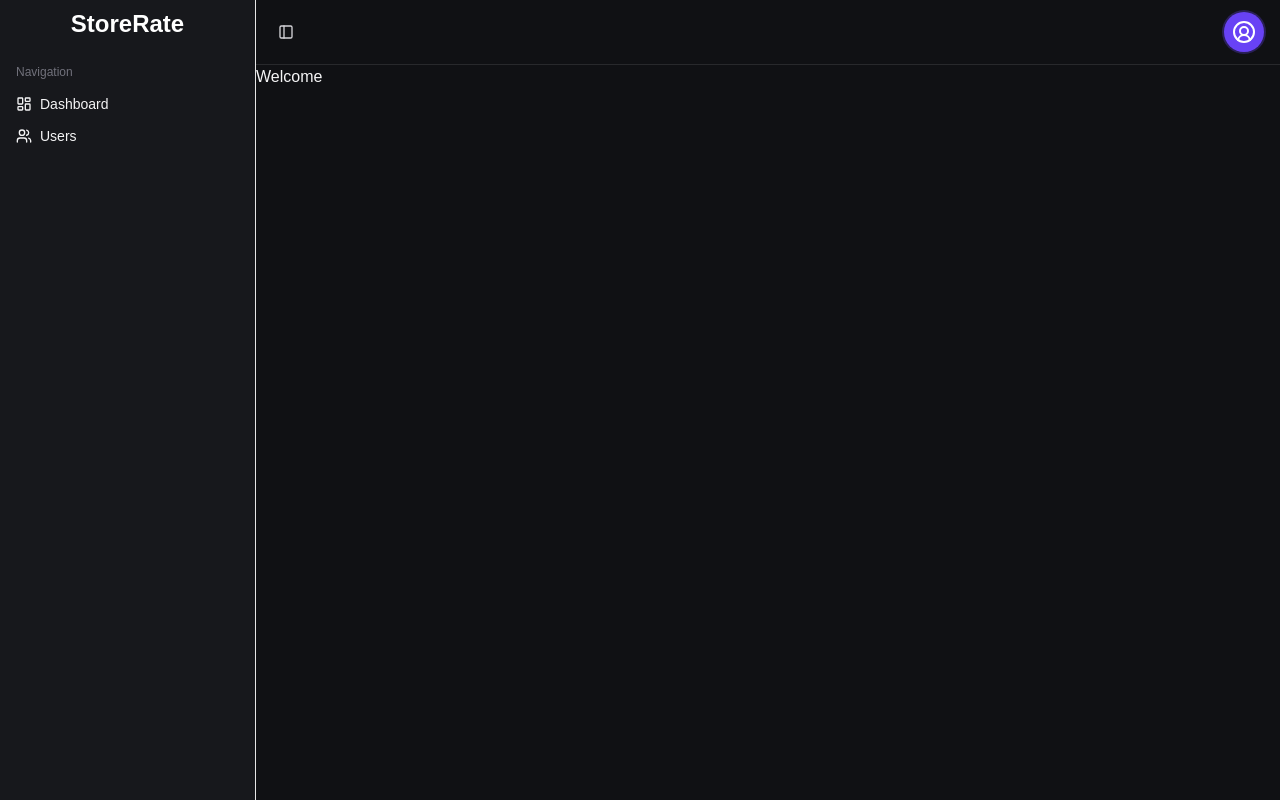
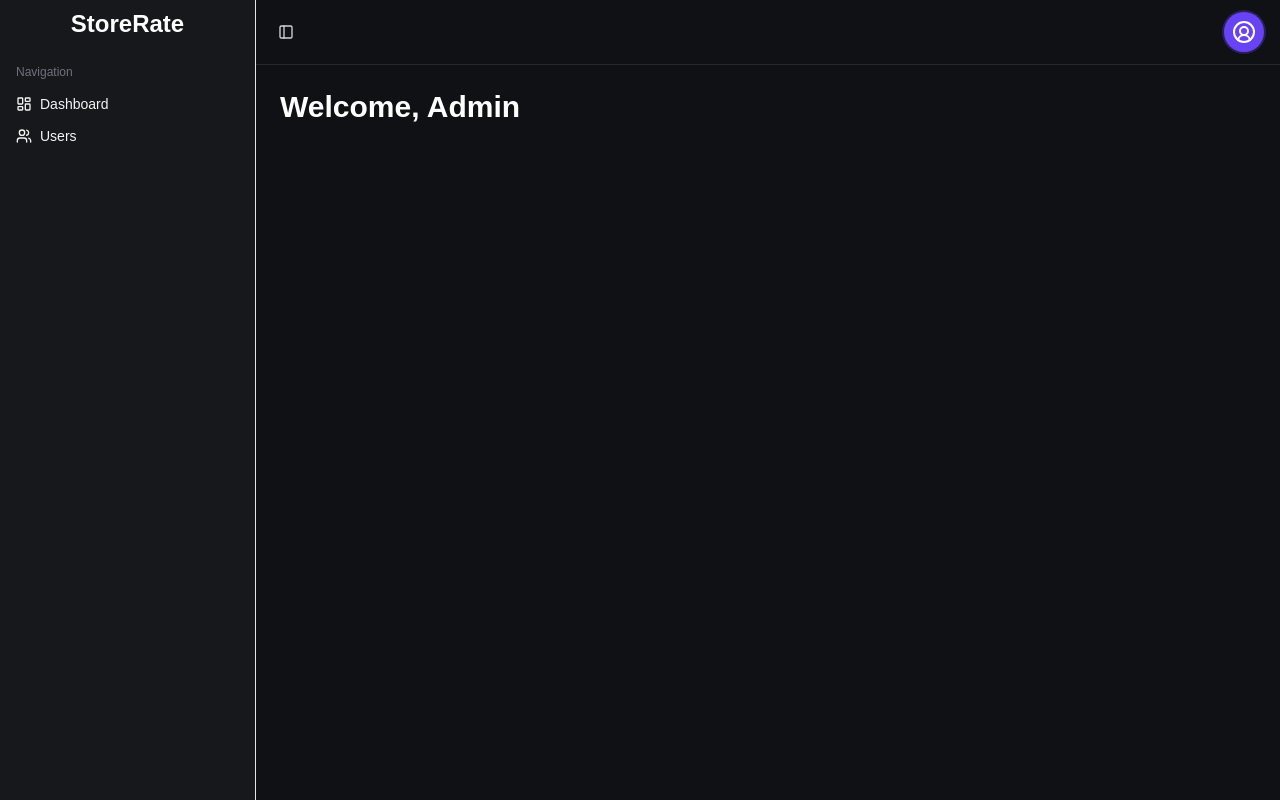
Before and after one commit to Siddhesh-Dupare/user-rating, a React (Vite) app in the folder web/: page /admin/dashboard in a window 1280 px wide. Built offline with nearby package versions, Linux system fonts and the light colour scheme.

Commit message:
Added welcome message

```diff
--- /dev/null
+++ b/web/src/components/pages/users/WelcomeMessage.jsx
@@ -0,0 +1,12 @@
+import { useSelector } from "react-redux";
+
+export default function WelcomeMessage() {
+  const user = useSelector((state) => state.auth.user);
+  const firstName = user?.name?.trim().split(/\s+/)[0] || "Admin";
+
+  return (
+    <h1 className="text-3xl font-bold text-white">
+      Welcome, {firstName}
+    </h1>
+  );
+}
--- a/web/src/components/pages/users/admin/Admin.jsx
+++ b/web/src/components/pages/users/admin/Admin.jsx
@@ -1,12 +1,13 @@
 
 import DashboardLayout from "../DashboardLayout";
+import WelcomeMessage from "../WelcomeMessage";
 
 export default function Admin() {
   return (
     <DashboardLayout>
-      <h1>
-        Welcome
-      </h1>
+      <section className="p-6">
+        <WelcomeMessage />
+      </section>
     </DashboardLayout>
   );
 }
```
